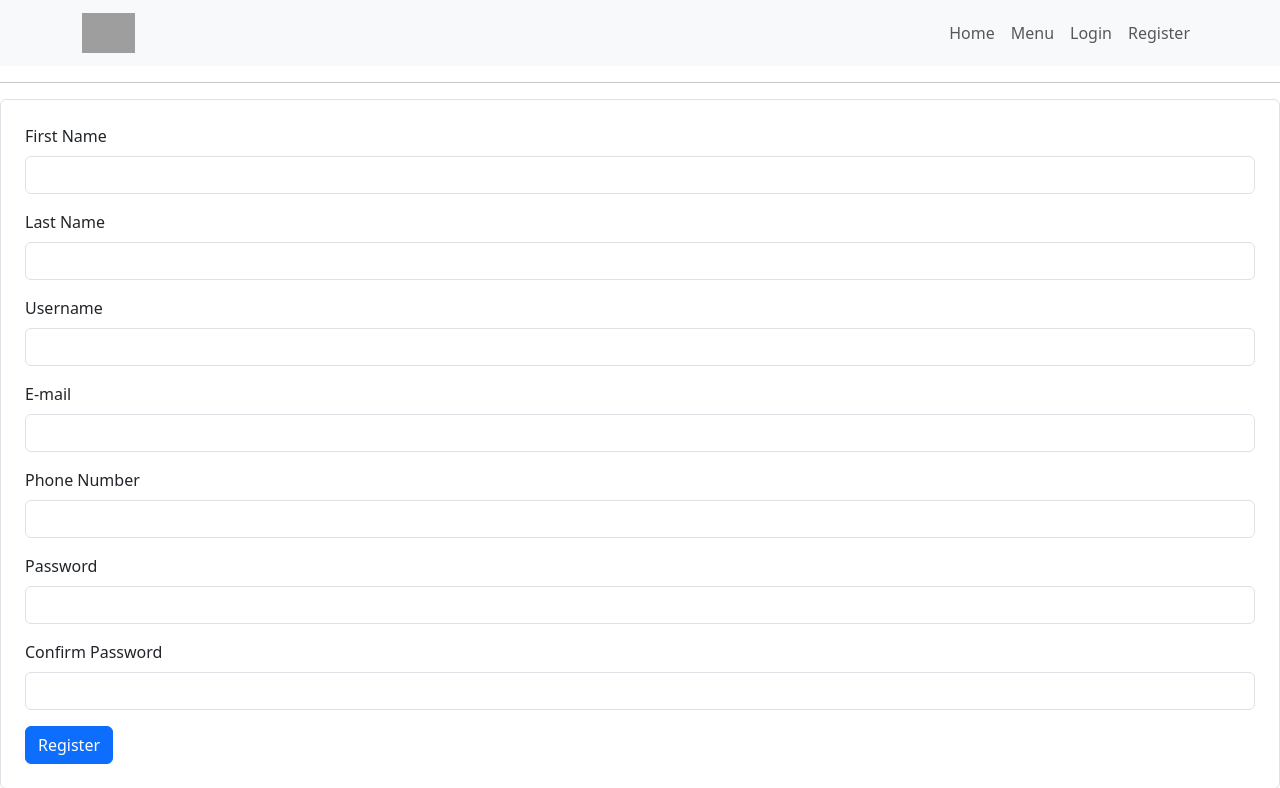
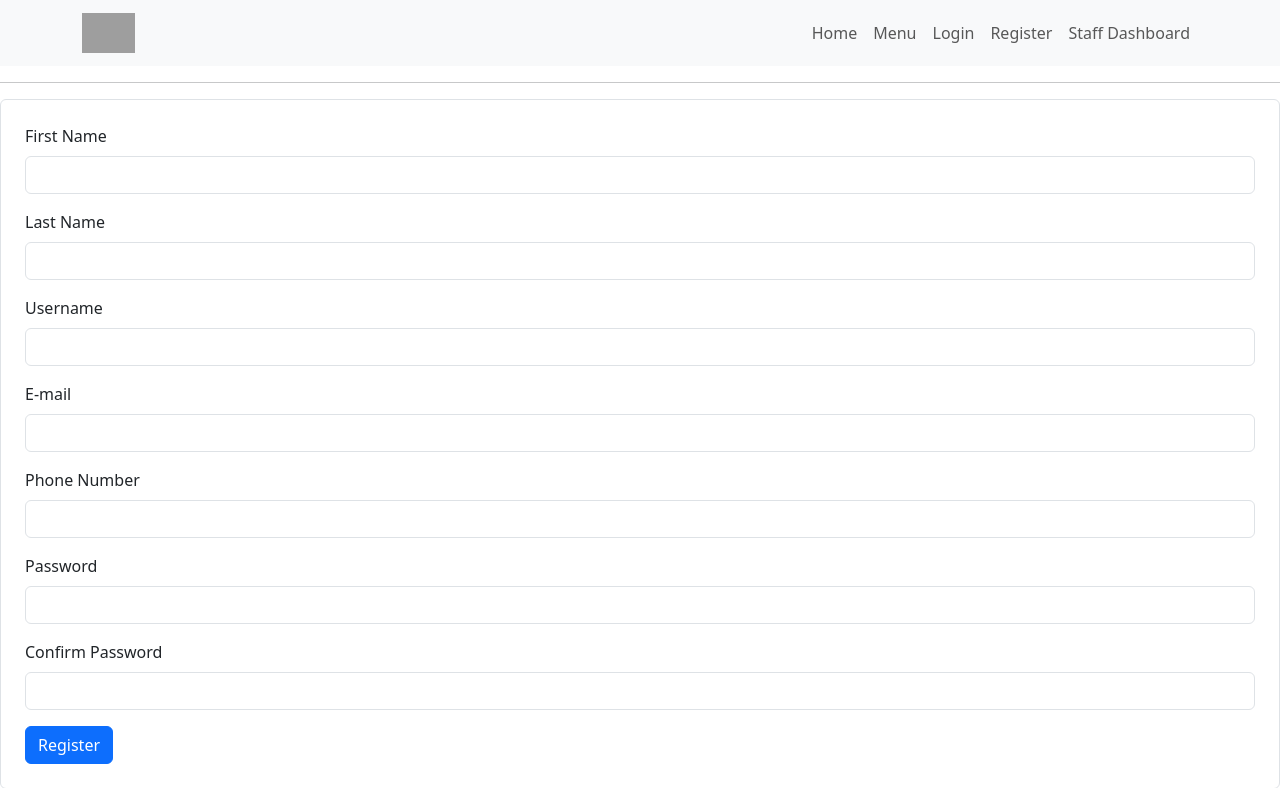
Before and after one commit to PDennise/the_celtic_spoon, a Django app: page /accounts/register/ in a window 1280 px wide. Shown: the top 788 px of the page. Run offline with Django 5.2, Linux system fonts and the light colour scheme; grey boxes are pictures that could not be loaded.

Commit message:
Add staff dashboard to navbar

```diff
--- a/templates/base.html
+++ b/templates/base.html
@@ -49,6 +49,10 @@
                         <li class="nav-item">
                             <a class="nav-link" href="{% url 'register' %}">Register</a> <!-- Show registration link -->
                         </li>
+                        <li class="nav-item">
+                            <a class="nav-link" href="{% url 'staff_dashboard' %}">Staff Dashboard</a>
+                        </li>
+
                     {% endif %}
                 </ul>
             </div>
```
